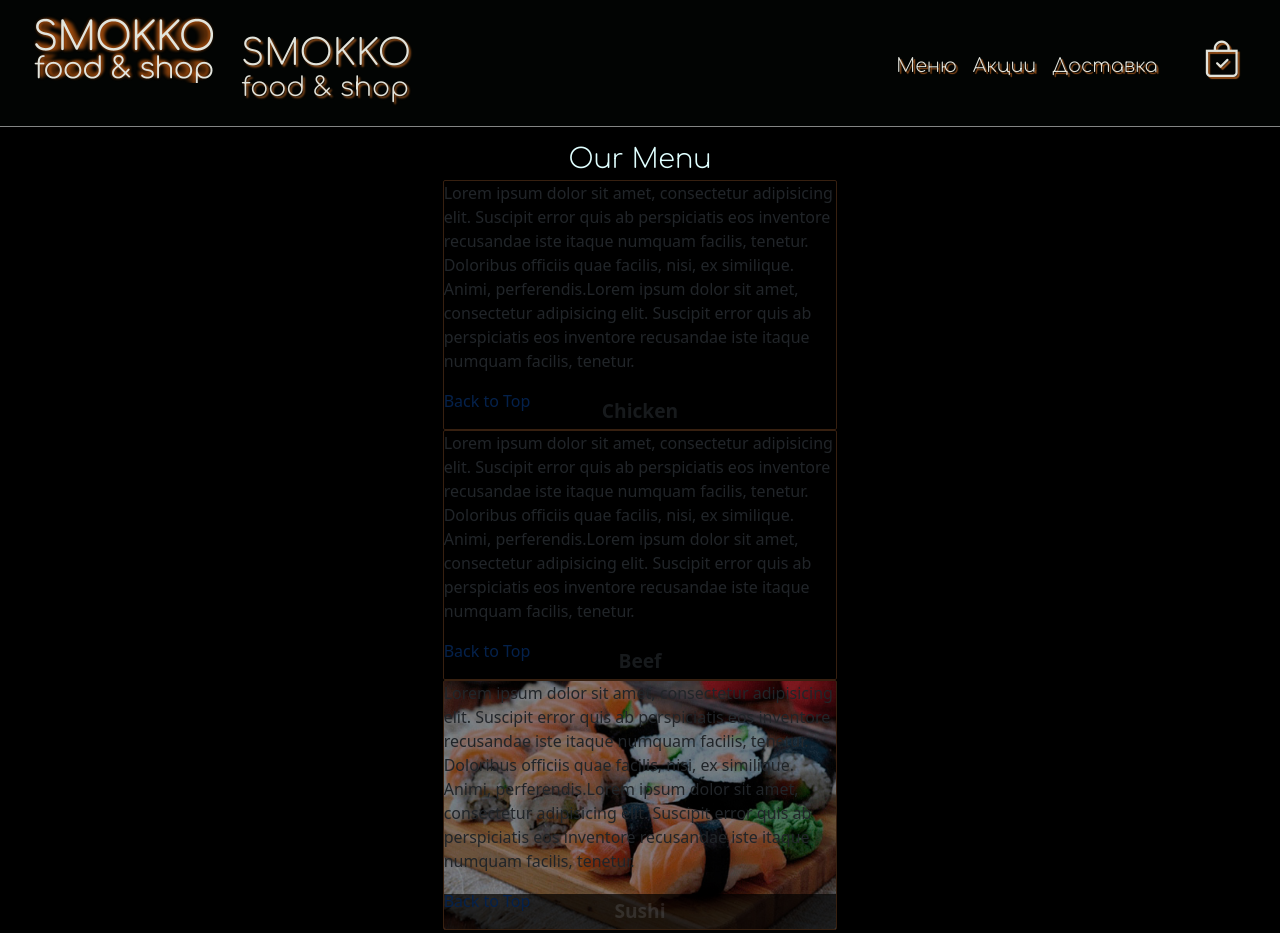
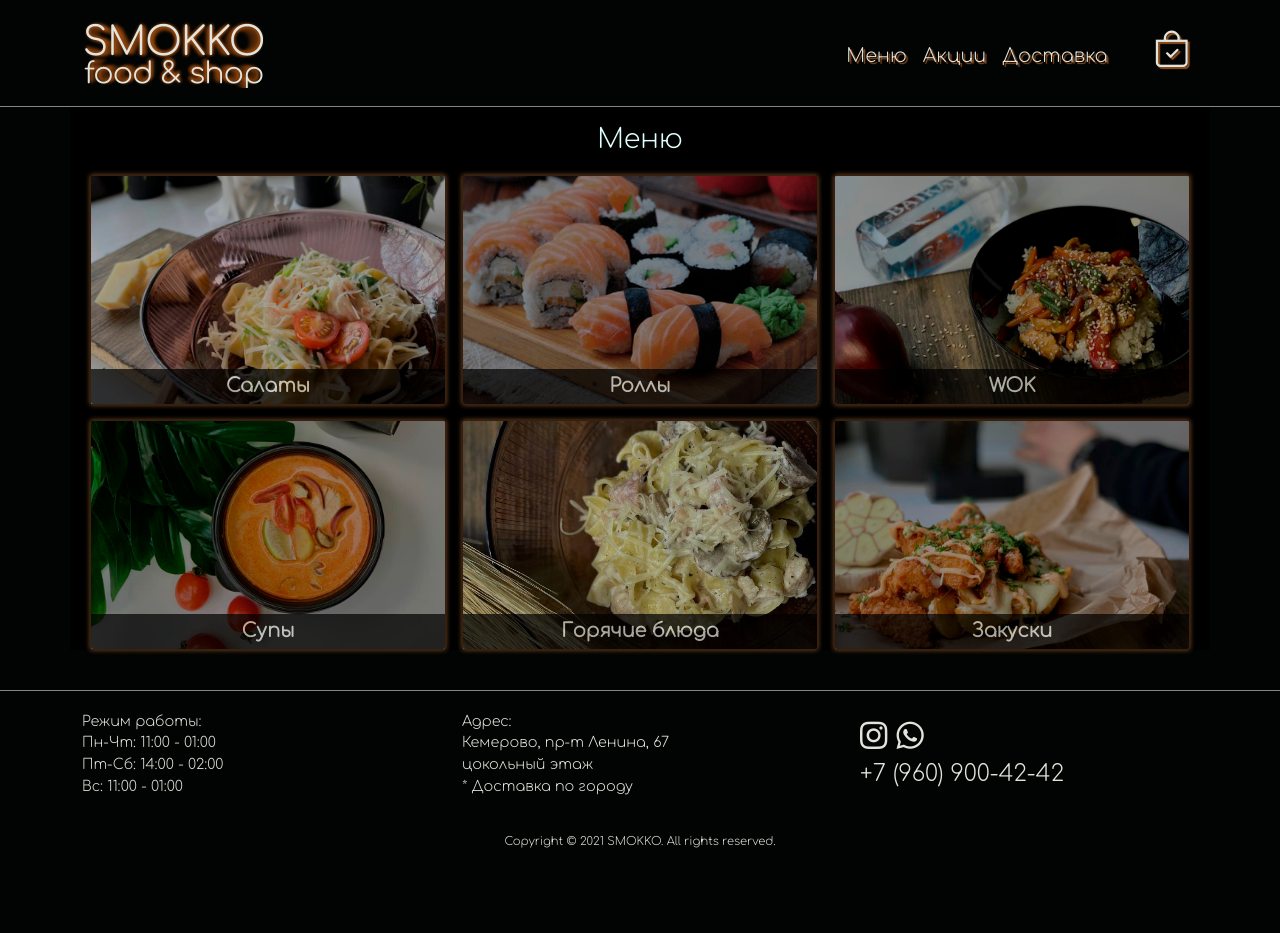
Before and after one commit to firstrowmn/Smokko_test, a plain HTML site: page pages/menu.html in a window 1280 px wide. Shown: the top 933 px of the page. After the commit the page ends 851 px from the top, so only its background shows below. Drawn offline with nearby package versions, Linux system fonts and the light colour scheme; files that its build step writes are made by us from their sources; files whose address does not match are found by name; a web font is replaced by a local one.

Commit message:
Menu page finished

```diff
--- a/css/styles.css
+++ b/css/styles.css
@@ -102,6 +102,12 @@
   div#innerbxs {
     position: relative;
     border: 1px solid #372010;
+    box-shadow: 0px 0px 5px #7f4b22;
+  }
+
+  #innerbxs:hover {
+    box-shadow: 0px 0px 10px #fcad70;
+    filter: brightness(1.15);
   }
 
   div.categories {
@@ -162,10 +168,6 @@
   #Specials > #innerbxs {
     background: url(../imgs/Меню/specials.jpg) no-repeat center;
     background-size: cover;
-  }
-
-  #innerbxs:hover {
-    box-shadow: 0px 0px 10px #924f1b;
   }
 
   div#prefooter {
--- a/pages/menu.html
+++ b/pages/menu.html
@@ -11,29 +11,26 @@
     <link rel="preconnect" href="https://fonts.gstatic.com">
     <link href="https://fonts.googleapis.com/css2?family=Raleway:wght@100&display=swap" rel="stylesheet">
     <link href="https://fonts.googleapis.com/css2?family=Comfortaa:wght@300&display=swap" rel="stylesheet">
+    <link href="https://fonts.googleapis.com/css2?family=Bellota:wght@300&display=swap" rel="stylesheet">
   </head>
 
   <body>
 
     <header> <!-- Панель навигации -->
        <nav id="header-nav" class="navbar navbar-expand-md navbar-dark">
-        <div class="container-fluid">
+        <div class="container">
 
-           <div class="navbar-header">
+           <div class="navbar-brand navbar-header">
               <a href="#">
                 <div id="logo"></div>
               </a>
-
-              <a href="#">
-                <div id="logo2"></div>
-              </a>
-
-              <div class="navbar-brand brand-md brand-sm brand-lg">
-                <a href="index.html" class="d-none d-md-block"><h1>
-                	<p>SMOKKO</p>
-                	<p id="sstring">food & shop</p>
+                <div id="logo2" class="d-block d-md-none"></div>
+            <!--   <div class="navbar-brand brand-md brand-sm brand-lg">
+                <a href="index.html"><h1>
+                	<p id="fstring" class="d-none d-md-block">SMOKKO</p>
+                	<p id="sstring" class="d-none d-md-block">food & shop</p>
                 </h1></a>
-              </div>
+              </div> -->
            </div>
         <!-- Кнопка и вкладки // collapsable menu -->
     		  <button id="navbutton" class="navbar-toggler navbar-dark" type="button" data-bs-toggle="collapse" data-bs-target="#navbarNavDropdown" aria-controls="navbarNavDropdown" aria-expanded="false" aria-label="Toggle navigation">
@@ -42,27 +39,26 @@
 
      		  <div id="navbarNavDropdown" class="collapse navbar-collapse justify-content-end">
       	     <ul class="navbar-nav"> <!-- ссылки на разделы -->
-               <hr id="lining" class="d-block d-sm-none">
+               <hr id="lining" class="d-block d-md-none">
          		   <li class="nav-item text-center active">
            			 <a class="nav-link" id="notacart" href="#Chicken">Меню</a>
          		   </li>
 
-               <hr id="lining" class="d-block d-sm-none">
+               <hr id="lining" class="d-block d-md-none">
        			   <li class="nav-item text-center">
        			     <a class="nav-link" id="notacart" href="#Beef">Акции</a>
          		   </li>
-               <hr id="lining" class="d-block d-sm-none">
+               <hr id="lining" class="d-block d-md-none">
          		   <li class="nav-item text-center">
          		     <a class="nav-link" id="notacart" href="#Sushi">Доставка</a>
         		   </li>
-               <hr id="lining" class="d-block d-sm-none">
+               <hr id="lining" class="d-block d-md-none">
                <li id="OrderList" class="nav-item text-center brand-sm">
                  <a class="nav-link" id="cart" href="#Sushi">
                    <i class="bi bi-bag-check d-none d-md-block"></i>
                    <span class="d-md-none">Корзина</span>
                  </a>
                </li>
-               <hr id="lining" class="d-block d-sm-none">
        	     </ul>
 
     	      </div>
@@ -72,38 +68,53 @@
        </nav><!-- Панель навигации -->
     </header>  <!-- end of Панель навигации -->
 
-    <div id="maincontent" class="container-fluid"> <!-- Основной контент -->
+    <div id="maincontent" class="container"> <!-- Основной контент -->
 
       <div class="row">
-         <p id="heading">Our Menu</p>
+         <p id="heading">Меню</p>
       </div>
 
-      <div id="Chicken" class="container-fluid col-md-4 col-sm-6 col-xs-12">
+      <div id="Salads" class="categories container-fluid col-md-4 col-sm-6 col-xs-12">
         <div id="innerbxs">
-          <p id="categoryheading">Chicken</p>
-          <p>Lorem ipsum dolor sit amet, consectetur adipisicing elit. Suscipit error quis ab perspiciatis eos inventore recusandae iste itaque numquam facilis, tenetur. Doloribus officiis quae facilis, nisi, ex similique. Animi, perferendis.Lorem ipsum dolor sit amet, consectetur adipisicing elit. Suscipit error quis ab perspiciatis eos inventore recusandae iste itaque numquam facilis, tenetur. </p>
-          <p><a href="#header-nav">Back to Top</a></p>
-        </div>
-      </div>
-      <div id="Beef" class="container-fluid col-md-4 col-sm-6 col-xs-12">
-        <div id="innerbxs">
-          <p id="categoryheading">Beef</p>
-          <p>Lorem ipsum dolor sit amet, consectetur adipisicing elit. Suscipit error quis ab perspiciatis eos inventore recusandae iste itaque numquam facilis, tenetur. Doloribus officiis quae facilis, nisi, ex similique. Animi, perferendis.Lorem ipsum dolor sit amet, consectetur adipisicing elit. Suscipit error quis ab perspiciatis eos inventore recusandae iste itaque numquam facilis, tenetur. </p>
-          <p><a href="#header-nav">Back to Top</a></p>
+          <p id="categoryheading">Салаты</p>
         </div>
       </div>
 
-      <div id="Sushi" class="container-fluid col-md-4 col-sm-12 col-xs-12">
+      <div id="Sushi" class="categories container-fluid col-md-4 col-sm-6 col-xs-12">
         <div id="innerbxs">
-          <p id="categoryheading">Sushi</p>
-          <p>Lorem ipsum dolor sit amet, consectetur adipisicing elit. Suscipit error quis ab perspiciatis eos inventore recusandae iste itaque numquam facilis, tenetur. Doloribus officiis quae facilis, nisi, ex similique. Animi, perferendis.Lorem ipsum dolor sit amet, consectetur adipisicing elit. Suscipit error quis ab perspiciatis eos inventore recusandae iste itaque numquam facilis, tenetur. </p>
-          <p><a href="#header-nav">Back to Top</a></p>
+          <p id="categoryheading">Роллы</p>
         </div>
       </div>
+
+      <div id="WOK" class="categories container-fluid col-md-4 col-sm-6 col-xs-12">
+        <div id="innerbxs">
+          <p id="categoryheading">WOK</p>
+        </div>
+      </div>
+
+      <div id="Soups" class="categories container-fluid col-md-4 col-sm-6 col-xs-12">
+        <div id="innerbxs">
+          <p id="categoryheading">Cупы</p>
+        </div>
+      </div>
+
+      <div id="Main" class="categories container-fluid col-md-4 col-sm-6 col-xs-12">
+        <div id="innerbxs">
+          <p id="categoryheading">Горячие блюда</p>
+        </div>
+      </div>
+
+      <div id="Specials" class="categories container-fluid col-md-4 col-sm-6 col-xs-12">
+        <div id="innerbxs">
+          <p id="categoryheading">Закуски</p>
+        </div>
+      </div>
+
+      <div class="row" id="prefooter"></div>
     </div> <!-- end of Основной контент -->
 
     <footer class="panel-footer"> <!-- Колонтитул -->
-      <div class="container-fluid">
+      <div class="container">
         <div class="row">
           <section id="hours" class="col-sm-4">
             <span>Режим работы:</span><br>
```
Also changed, not shown: index.html (+1 -0 lines).
